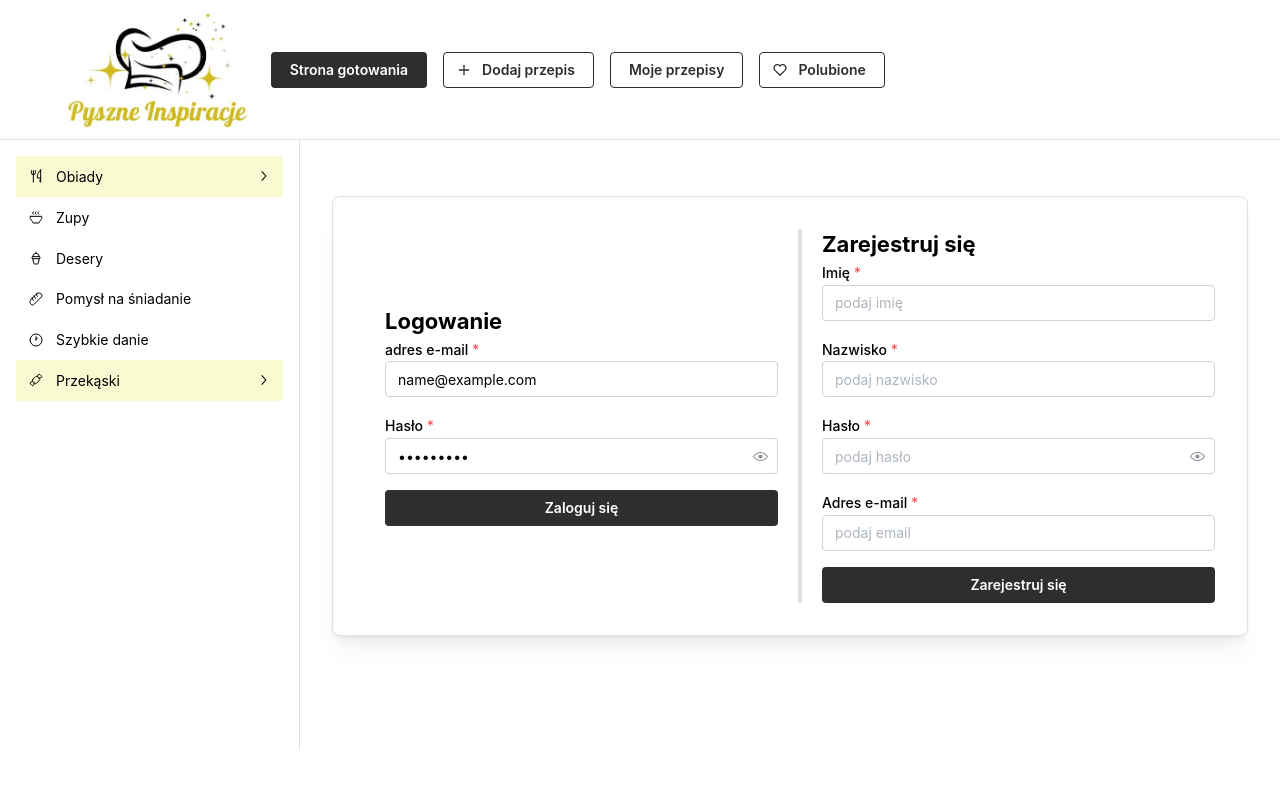
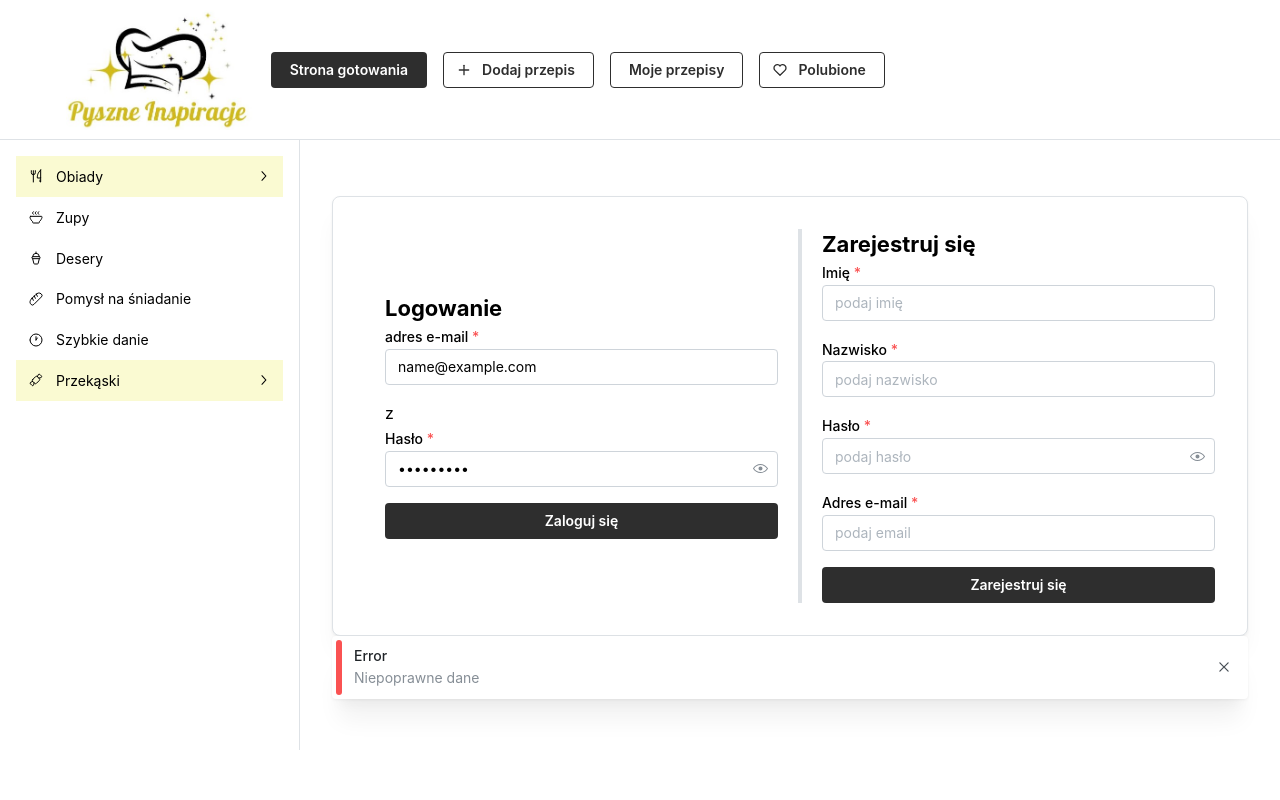
Before and after one commit to Dawid511/RecipesApp_frontend, a React (Create React App) app: page /login in a window 1280 px wide. Both pictures are taken after typing "name@example.com", "Sample123" into the empty fields and a click on the button "Zaloguj się". Shown: the top 800 px of the page. Built offline with nearby package versions, Linux system fonts and the light colour scheme; no server answers.

Commit message:
adding front on github

```diff
--- a/src/components/Header.tsx
+++ b/src/components/Header.tsx
@@ -1,10 +1,8 @@
 import {Link} from "react-router-dom";
-import {Button, Group, Modal} from "@mantine/core";
+import {Button, Group} from "@mantine/core";
 import {IconHeart, IconPlus} from "@tabler/icons-react";
 import React, {useContext} from "react";
 import {CategoryContext} from "../features/categories/CategoryContext";
-import {useDisclosure} from "@mantine/hooks";
-import {LoginPage} from "../features/login/LoginPage";
 // const [opened, { open, close }] = useDisclosure(false);
 export const Header = () => {
     const { setCategoryId } = useContext(CategoryContext);
@@ -21,7 +19,7 @@ export const Header = () => {
             <Group justify="space-between" >
                 <Group>
                     <img
-                        src={process.env.PUBLIC_URL + "PyszneInspiracje.jpg"}
+                        src={process.env.PUBLIC_URL + "http://localhost:3000/PyszneInspiracje.jpg"}
                         alt="Pyszne Inspiracje Image"
                         style={{
                             marginLeft: "50px",
--- a/src/features/login/LoginPage.tsx
+++ b/src/features/login/LoginPage.tsx
@@ -1,10 +1,12 @@
-import React, {FC} from "react";
+import React, {FC, useState} from "react";
 import {useForm} from "@mantine/form";
-import {Button, Container, Divider, Paper, PasswordInput, TextInput, Title} from "@mantine/core";
+import {Button, Container, Divider, Notification, Paper, PasswordInput, TextInput, Title} from "@mantine/core";
 import {useNavigate} from "react-router-dom";
 import {login} from "./api/login";
 import {registerErrorNotification} from "./notifications";
 import {register} from "./api/register";
+import {RecipeFormValues} from "../../types/RecipeFormValues";
+import {createRecipe} from "../recipe/api/create-recipe";
 
 type LoginFormType = {
     email: string;
@@ -19,6 +21,8 @@ type RegisterFormType = {
 }
 
 export const LoginPage: FC = () => {
+    const [successNotification, setSuccessNotification] = useState(false);
+    const [errorNotification, setErrorNotification] = useState(false);
     const navigate = useNavigate();
     const form = useForm<LoginFormType>({
         initialValues: {
@@ -36,21 +40,26 @@ export const LoginPage: FC = () => {
         },
     });
 
+    const handleNotificationClose = () => {
+        setErrorNotification(false);
+        setSuccessNotification(false);
+    };
+
     const handleSubmit = async (data: LoginFormType) => {
         try {
             await login(data.email, data.password);
             navigate('/recipe');
         } catch (error) {
-            registerErrorNotification();
+            setErrorNotification(true);
         }
     }
 
     const handleSubmitRegistration = async (data: RegisterFormType) => {
         try {
             await register(data.firstName, data.lastName, data.email, data.password);
-            //navigate('/login');
+            setSuccessNotification(true);
         } catch (error) {
-            registerErrorNotification();
+            setErrorNotification(true);
         }
     }
 
@@ -72,9 +81,7 @@ export const LoginPage: FC = () => {
                     <form onSubmit={form.onSubmit(handleSubmit)} style={{flex: 1, padding: '20px'}}>
                         <Title order={3}>Logowanie</Title>
                         <TextInput data-cy="authform-email" required label="adres e-mail" placeholder="Twój e-mail"
-                                   style={{marginBottom: '1rem'}} {...form.getInputProps('email')} />
-                        {/*<TextInput required label="Hasło" placeholder="Twoje hasło"*/}
-                        {/*           style={{marginBottom: '1rem'}} {...form.getInputProps('password')} />*/}
+                                   style={{marginBottom: '1rem'}} {...form.getInputProps('email')} />z
                         <PasswordInput data-cy="authform-password" required label="Hasło" placeholder="podaj hasło"
                                        style={{marginBottom: '1rem'}} {...form.getInputProps('password')} />
                         <Button data-cy="authform-submit" fullWidth color="dark" type="submit">Zaloguj się</Button>
@@ -95,8 +102,19 @@ export const LoginPage: FC = () => {
                                    style={{marginBottom: '1rem'}} {...form2.getInputProps('email')} />
                         <Button fullWidth  color="dark" type="submit">Zarejestruj się</Button>
                     </form>
+
                 </div>
             </Paper>
+            {successNotification && (
+                <Notification color="green" title="Sukces" onClose={handleNotificationClose} >
+                    Rejestracja przebiegła pomyślnie
+                </Notification>
+            )}
+            {errorNotification && (
+                <Notification color="red" title="Error" onClose={handleNotificationClose} >
+                    Niepoprawne dane
+                </Notification>
+            )}
         </Container>
     );
 }
```
